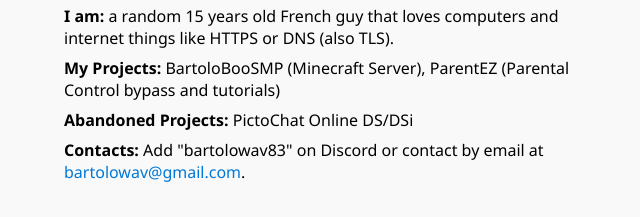
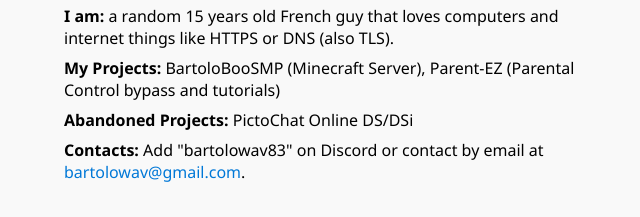
Before and after one commit to bartolowav83/bartolowav83.github.io, a plain HTML site: page portfolio/index.html in a window 1280 px wide. Shown: the part 368-585 px from the top of the page, 64-704 px from the left. Drawn offline with Linux system fonts and the light colour scheme.

Commit message:
Update index.html

```diff
--- a/portfolio/index.html
+++ b/portfolio/index.html
@@ -21,7 +21,7 @@
             <p><strong>Twitch:</strong> <a href="https://www.twitch.tv/bartolowav" target="_blank">https://www.twitch.tv/bartolowav</a></p>
             <p><strong>I was:</strong> Volunteer remote helper at Mojang Jira.</p>
             <p><strong>I am:</strong> a random 15 years old French guy that loves computers and internet things like HTTPS or DNS (also TLS).</p>
-            <p><strong>My Projects:</strong> BartoloBooSMP (Minecraft Server), ParentEZ (Parental Control bypass and tutorials)</p>
+            <p><strong>My Projects:</strong> BartoloBooSMP (Minecraft Server), Parent-EZ (Parental Control bypass and tutorials)</p>
             <p><strong>Abandoned Projects:</strong> PictoChat Online DS/DSi</p>
             <p><strong>Contacts:</strong> Add "bartolowav83" on Discord or contact by email at <a href="mailto:bartolowav@gmail.com">bartolowav@gmail.com</a>.</p>
         </section>
```
